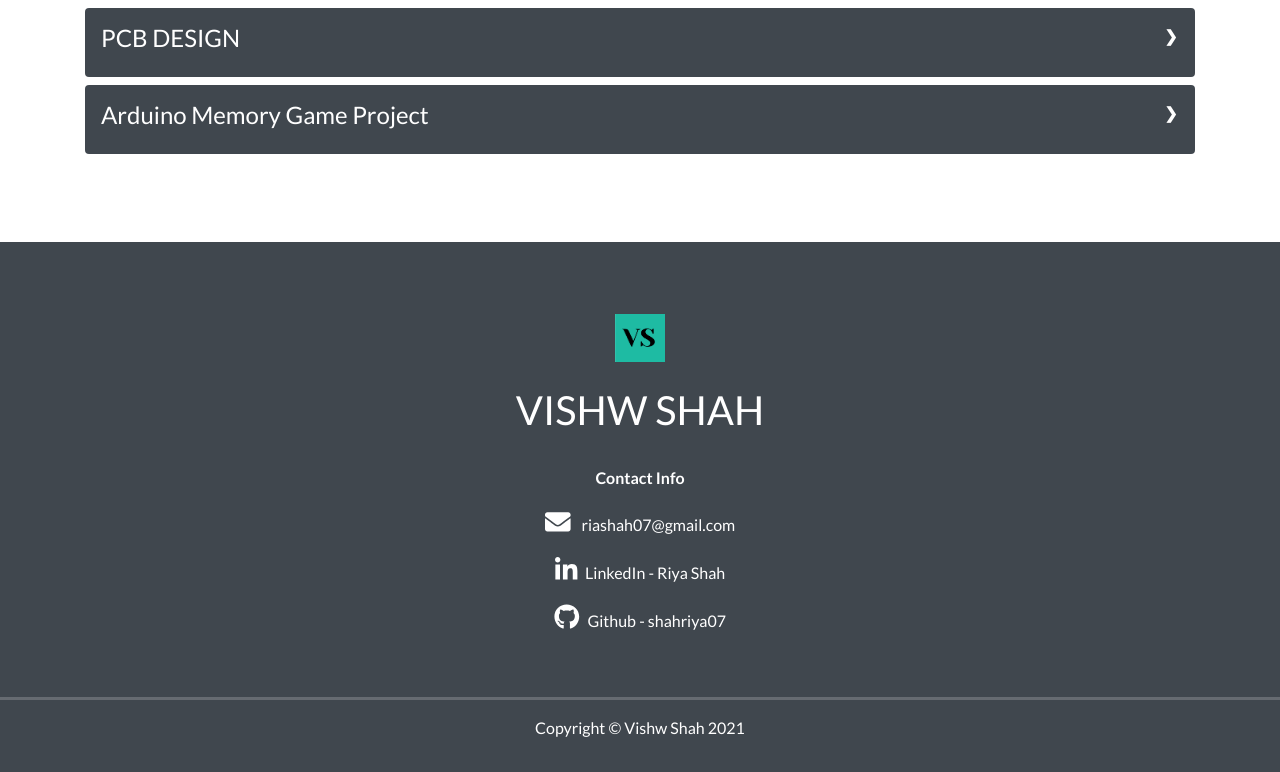
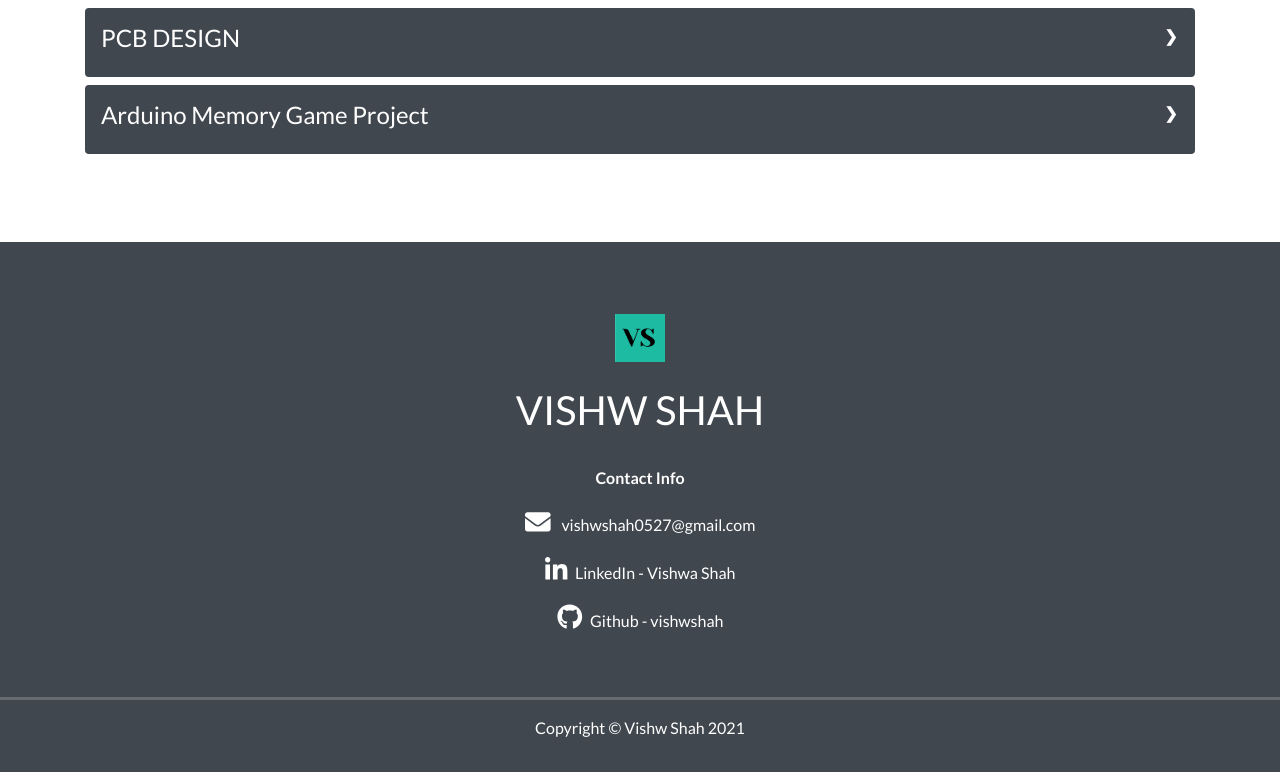
Before and after one commit to vishwshah/vishwshah.github.io, a plain HTML site: page index.html in a window 1280 px wide. Shown: the part 5510-6282 px from the top of the page. Drawn offline with nearby package versions, Linux system fonts and the light colour scheme.

Commit message:
Update index.html

```diff
--- a/index.html
+++ b/index.html
@@ -863,13 +863,13 @@
 						<img src="sections/img/logo.png" width="50px"><br>
 						<h1>VISHW SHAH</h1><br>
 						<strong>Contact Info</strong><br>
-						<a href="mailto:riashah07@gmail.com"><i class="fas fa-envelope"></i>
-							riashah07@gmail.com</a><br>
-						<a href="https://www.linkedin.com/in/riyashah07" target="_blank"><i
-								class="fab fa-linkedin-in"></i>LinkedIn - Riya Shah</a><br>
-						<a href="https://github.com/shahriya07" target="_blank"><i class="fab fa-github"></i>Github
+						<a href="mailto:vishwshah0527@gmail.com"><i class="fas fa-envelope"></i>
+							vishwshah0527@gmail.com</a><br>
+						<a href="https://www.linkedin.com/in/vishwashah27" target="_blank"><i
+								class="fab fa-linkedin-in"></i>LinkedIn - Vishwa Shah</a><br>
+						<a href="https://github.com/vishwshah" target="_blank"><i class="fab fa-github"></i>Github
 							-
-							shahriya07</a>
+							vishwshah</a>
 					</div>
 					<hr class="socket">
 					Copyright &copy; Vishw Shah <script>document.write(new Date().getFullYear())</script>
```
